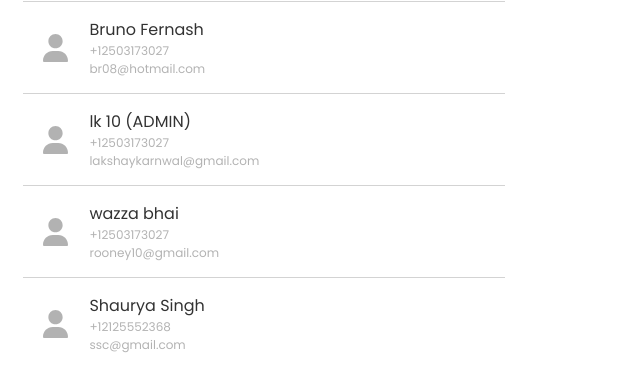
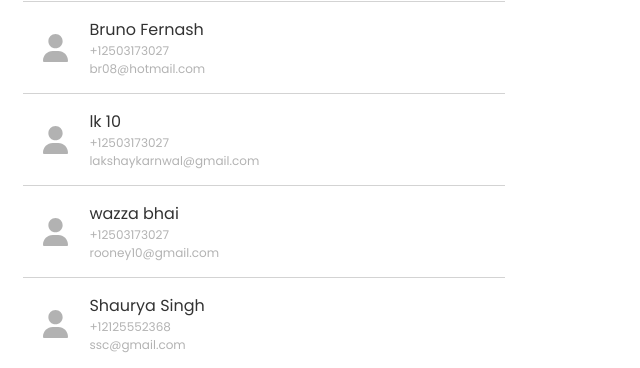
Before and after one commit to lakshaykarnwal/Team-management-app, a Django app: page / in a window 1280 px wide. Shown: the part 147-515 px from the top of the page, without its empty margins (0-640 px from the left). Run offline with Django 4.2, Linux system fonts and the light colour scheme; data comes from the database, SQL or seed files in the repository.

Commit message:
minor bug fix

```diff
--- a/base/templates/base/member_list.html
+++ b/base/templates/base/member_list.html
@@ -29,7 +29,7 @@
             <td>
                 <a href="{% url 'member-update' member.id %}">
                     <p class="element_title">{{member.first_name}} {{member.last_name}}
-                    {% if member.role == 'ADMIN' %}
+                    {% if member.role == 'Admin' %}
                     ({{member.role}})
                     {% endif %}
                     </p>
```
